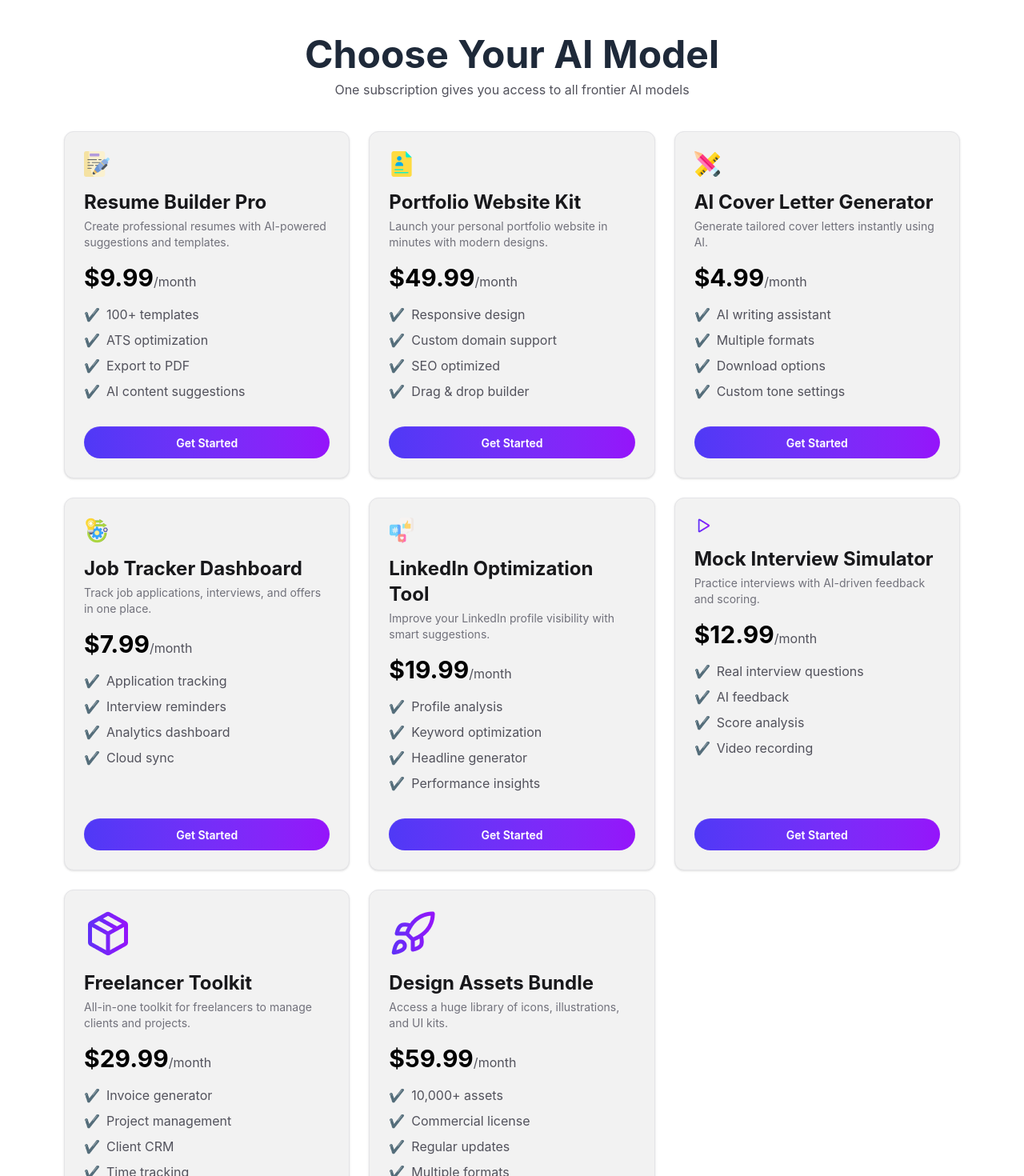
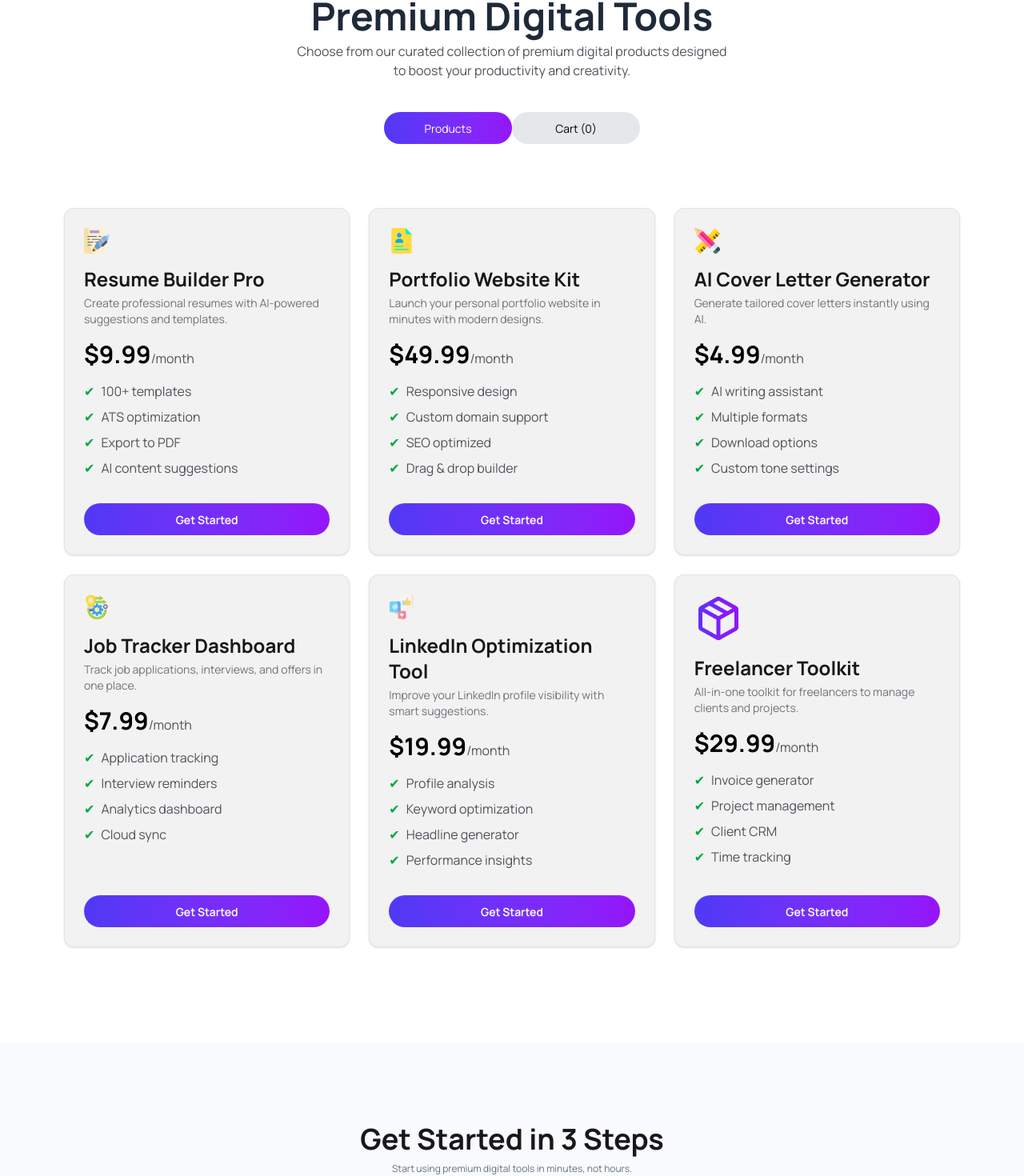
Before and after one commit to shimul811898/B-13-Assinment-no-6, a React (Vite) app: page / in a window 1280 px wide. Shown: the part 1248-2718 px from the top of the page at 80% size. Built offline with nearby package versions, Linux system fonts and the light colour scheme.

Commit message:
json data error fix,cart design and modelcard some change

```diff
--- a/public/Models.json
+++ b/public/Models.json
@@ -74,23 +74,9 @@
     ],
     "icon": "/assets/social-media.png"
   },
+
   {
     "id": 6,
-    "name": "Mock Interview Simulator",
-    "description": "Practice interviews with AI-driven feedback and scoring.",
-    "price": 12.99,
-    "billing": "monthly",
-    "tag": "new",
-    "features": [
-      "Real interview questions",
-      "AI feedback",
-      "Score analysis",
-      "Video recording"
-    ],
-    "icon": "/assets/Play.png"
-  },
-  {
-    "id": 7,
     "name": "Freelancer Toolkit",
     "description": "All-in-one toolkit for freelancers to manage clients and projects.",
     "price": 29.99,
@@ -103,20 +89,6 @@
       "Time tracking"
     ],
     "icon": "/assets/package.png"
-  },
-  {
-    "id": 8,
-    "name": "Design Assets Bundle",
-    "description": "Access a huge library of icons, illustrations, and UI kits.",
-    "price": 59.99,
-    "billing": "one-time",
-    "tag": "best",
-    "features": [
-      "10,000+ assets",
-      "Commercial license",
-      "Regular updates",
-      "Multiple formats"
-    ],
-    "icon": "/assets/rocket.png"
   }
+
 ]
--- a/src/App.jsx
+++ b/src/App.jsx
@@ -12,7 +12,7 @@ import Cart from "./component/Cart";
 import ModelCard from "./component/ModelCard";
 
 
-const  data = await fetch("/Models.json").then(res => res.json());
+const data = await fetch("/Models.json").then(res => res.json());
 
 
 const App = () => {
@@ -26,18 +26,25 @@ const App = () => {
       <Status />
 
 
-      <div className="tabs tabs-box justify-center bg-transparent ">
+      <div className="tabs  justify-center bg-transparent  ">
         <input
           type="radio"
           name="my_tabs_1"
-          className="tab rounded-full w-40"
-          aria-label="Models"
+          className={`tab rounded-full w-40 hover:scale-90 transition duration-500 ${activeTab === "model"
+              ? "bg-linear-to-r from-[#4F39F6] to-[#9514FA] text-white"
+              : "bg-gray-200 text-black"
+            }`}
+          aria-label="Products"
           onClick={() => setActiveTab("model")}
           defaultChecked />
         <input
           type="radio"
           name="my_tabs_1"
-          className="tab rounded-full w-40"
+
+          className={`tab rounded-full w-40 hover:scale-90 transition duration-500 ${activeTab === "cart"
+              ? "bg-linear-to-r from-[#4F39F6] to-[#9514FA]  text-white"
+              : "bg-gray-200 text-black"
+            }`}
           aria-label={`Cart (${carts.length})`}
           onClick={() => setActiveTab("cart")}
         />
--- a/src/component/Cart.jsx
+++ b/src/component/Cart.jsx
@@ -10,12 +10,12 @@ const Cart = ({ carts, setCarts }) => {
 
   const removeCart = (id) => {
     setCarts(carts.filter(item => item.id !== id));
-    toast.info("Item removed");
+    toast.success("Card removed");
   };
 
   return (
     <div className="max-w-4xl mx-auto p-10">
-      <h1 className="text-3xl font-bold mb-8">Shopping Cart</h1>
+      <h1 className="text-3xl font-bold mb-8">Your Cart</h1>
 
       {carts.length === 0 ? (
         <div className="text-center py-20 bg-zinc-100 rounded-2xl text-zinc-400 font-bold">
@@ -23,29 +23,33 @@ const Cart = ({ carts, setCarts }) => {
         </div>
       ) : (
         <>
-          <div className="space-y-4">
+         <div className="border border-zinc-200 p-4 rounded-lg">
+           <div className="space-y-4">
             {carts.map((item) => (
-              <div key={item.id} className="flex items-center justify-between border p-4 rounded-xl bg-white shadow-sm">
+              <div key={item.id} className="flex items-center justify-between  p-4 rounded-lg bg-zinc-100 shadow-sm">
                 <div className="flex items-center gap-4">
-                  <span className="text-3xl">{item.icon}</span>
+                  <img src={item.icon} alt={item.name} className="w-16 h-16 object-contain" />
                   <h2 className="text-xl font-bold">{item.name}</h2>
                 </div>
                 <div className="flex items-center gap-6">
                   <span className="text-2xl font-bold">${item.price}</span>
-                  <button onClick={() => removeCart(item.id)} className="btn btn-circle btn-sm btn-error">✕</button>
+                  <button onClick={() => removeCart(item.id)} className="btn text-red-500 hover:text-red-700 border-none bg-transparent hover:bg-transparent">
+                    Remove
+                    </button>
                 </div>
               </div>
             ))}
           </div>
 
-          <div className="flex justify-between bg-zinc-900 text-white p-6 mt-10 rounded-xl text-2xl font-bold">
+          <div className="flex justify-between  text-zinc-600 p-6 mt-5 rounded-xl text-xl font-bold">
             <span>Total</span>
-            <span>${totalPrice.toFixed(2)}</span>
+            <span className="text-black">${totalPrice.toFixed(2)}</span>
           </div>
 
-          <button onClick={handleCheckout} className="btn w-full mt-6 bg-red-500 hover:bg-red-600 text-white text-xl py-4 h-auto rounded-xl border-none">
+          <button onClick={handleCheckout} className="btn w-full rounded-full bg-gradient-to-r from-[#4F39F6] to-[#9514FA] text-white mt-2 border-none hover:scale-105 transition-transform">
             Proceed to Checkout
           </button>
+         </div>
         </>
       )}
     </div>
--- a/src/component/Footer.jsx
+++ b/src/component/Footer.jsx
@@ -34,7 +34,7 @@ const Footer = () => {
                 <div className="space-y-2">
                     <p className="text-lg font-semibold">Social Links</p>
 
-                    <div className="grid grid-cols-3 gap-6">
+                    <div className="grid sm:grid-cols-1  md:grid-cols-3 gap-6">
                         <div className="bg-white rounded-full w-12 h-12 flex items-center justify-center">
                             <img className="w-6 h-6" src="assets\Instagram.png" alt="Instagram" />
                         </div>
@@ -57,7 +57,7 @@ const Footer = () => {
                 <div className="max-w-5xl mx-auto px-4">
                     <hr className="border-t border-gray-700" />
                 </div>
-                <div className="grid grid-cols-2 p-3 gap-60 mx-auto max-w-5xl text-gray-400 text-[16px]">
+                <div className="grid sm:grid-cols-1 md:grid-cols-2 p-2 md:gap-60 mx-auto max-w-5xl text-gray-400 text-[16px]">
                     <div>
                         <p>© 2026 Digitools. All rights reserved.</p>
                     </div>
--- a/src/component/ModelCard.jsx
+++ b/src/component/ModelCard.jsx
@@ -10,11 +10,11 @@ const ModelCard = ({ model, carts, setCarts }) => {
     }
 
     setCarts([...carts, model]);
-    toast.success(`${model.name} added successfully!`);
+    toast.success("Item added to cart!");
   };
 
   return (
-    <div className="bg-[#F2F2F2] p-6 rounded-xl flex flex-col justify-between h-full shadow-sm border border-zinc-200">
+    <div className="bg-[#F2F2F2] p-6 rounded-xl flex flex-col justify-between h-full shadow-sm border border-zinc-200 hover:scale-105 transition duration-300">
       <div className="space-y-4">
         <div className="text-4xl">
           <img src={model.icon} alt={model.name} />
--- a/src/component/Models.jsx
+++ b/src/component/Models.jsx
@@ -8,15 +8,6 @@ const Models = ({ carts, setCarts , data }) => {
 
   return (
     <section className="py-20 max-w-6xl mx-auto px-4">
-      <div className="text-center mb-10">
-        <h2 className="text-4xl md:text-5xl font-bold text-gray-800">
-          Choose Your AI Model
-        </h2>
-        <p className="mt-2 text-zinc-600">
-          One subscription gives you access to all frontier AI models
-        </p>
-      </div>
-
       <div className="grid grid-cols-1 md:grid-cols-2 lg:grid-cols-3 gap-6">
         {data?.map((model) => (
           <ModelCard
--- a/src/component/NavBar.jsx
+++ b/src/component/NavBar.jsx
@@ -29,7 +29,7 @@ const NavBar = () => {
         <div>
           <p className="md:display-none">login <i class="fa-solid fa-cart-shopping"></i></p>
         </div>
-        <a className="btn bg-[rgb(127,66,255)] rounded-full text-white">Get Started</a>
+        <a className="btn bg-[rgb(127,66,255)] rounded-full text-white p-2">Get Started</a>
       </div>
     </div>
   );
--- a/src/component/Status.jsx
+++ b/src/component/Status.jsx
@@ -1,6 +1,7 @@
 const Status = () => {
   return (
-    <div className="bg-linear-to-r p-10 md:p-15 from-[#4F39F6] to-[#9514FA] flex justify-center items-center mt-10">
+   <div className="space-y-20">
+     <div className="bg-linear-to-r p-10 md:p-15 from-[#4F39F6] to-[#9514FA] flex justify-center items-center mt-10">
       <div className="max-w-5xl  mx-auto grid grid-cols-1 md:grid-cols-3 gap-6 md:gap-40 text-center text-white ">
         <div className="border-b md:border-b-0 md:border-r border-white/30 pb-8 md:pb-0 md:px-16">
           <h1 className="text-5xl md:text-6xl font-bold mb-2">50K+</h1>
@@ -27,7 +28,17 @@ const Status = () => {
       <div>
 
       </div>
+
     </div>
+    <div className="text-center mb-10">
+        <h2 className="text-4xl md:text-5xl font-bold text-gray-800">
+          Premium Digital Tools
+        </h2>
+        <p className="mt-2 text-zinc-600 text-[16px]">
+          Choose from our curated collection of premium digital products designed <br /> to boost your productivity and creativity.
+        </p>
+      </div>
+   </div>
   );
 };
 
--- a/src/component/Transparent.jsx
+++ b/src/component/Transparent.jsx
@@ -26,7 +26,7 @@ const Transparent = () => {
                         </div>
                     </div>
                     <div className="max-w-full mx-auto text-center mt-20">
-                        <button className="btn rounded-full bg-gradient-to-r from-[#4F39F6] to-[#9514FA] text-white px-20">Get Started Free</button>
+                        <button className="btn rounded-full  bg-gradient-to-r from-[#4F39F6] to-[#9514FA] text-white px-19 hover:scale-105 transition duration-300">Get Started Free</button>
                     </div>
                 </div>
 
@@ -34,7 +34,7 @@ const Transparent = () => {
                 <div>
                     <div className="bg-gradient-to-r from-[#4F39F6] to-[#9514FA] rounded-lg mt-6">
                         <div className="flex justify-center">
-                            <h3 className="text-[#BB4D00] bg-[#FEF3C6] rounded-full py-1 px-3 text-center max-w-30 -mt-4">Most Popular</h3>
+                            <h3 className="text-[#BB4D00] bg-[#FEF3C6] rounded-full py-2 px-2 text-center max-w-30 -mt-4">Most Popular</h3>
                         </div>
                     <div className="space-y-4 p-6">
                         <div className="space-y-6">
@@ -54,8 +54,8 @@ const Transparent = () => {
                             <p className="text-[16px] text-white"><span className="text-white"><i class="fa-solid fa-check"></i></span> Advanced analytics</p>
                         </div>
                     </div>
-                    <button className="btn rounded-full px-20 bg-white">
-                        <span className="bg-gradient-to-r from-[#4F39F6] to-[#9514FA] bg-clip-text text-transparent">
+                    <button className="btn rounded-full px-20 bg-white hover:scale-105 transition duration-300">
+                        <span className="bg-gradient-to-r from-[#4F39F6] to-[#9514FA] bg-clip-text text-transparent ">
                             Start Pro Trial
                         </span>
                     </button>
@@ -81,7 +81,7 @@ const Transparent = () => {
                             <p className="text-[16px] text-[#627382]"><span className="text-green-600"><i class="fa-solid fa-check"></i></span> Custom branding</p>
                         </div>
                     </div>
-                    <div className="max-w-full mx-auto text-center mt-10">
+                    <div className="max-w-full mx-auto text-center mt-10 hover:scale-105 transition duration-300">
                         <button className="btn rounded-full bg-gradient-to-r from-[#4F39F6] to-[#9514FA] text-white px-20">Contact Sales</button>
                     </div>
                 </div>
--- a/src/component/Workflow.jsx
+++ b/src/component/Workflow.jsx
@@ -1,6 +1,6 @@
 const Workflow = () => {
     return (
-        <div className=" bg-gradient-to-r from-[#4F39F6] to-[#9514FA] text-white text-center py-16 px-4 ">
+        <div className=" bg-gradient-to-r from-[#4F39F6] to-[#9514FA] text-white text-center py-16 px-4  ">
             <div className="max-w-5xl mx-auto space-y-6">
                 <h1 className="text-3xl font-bold">Ready to Transform Your Workflow?</h1>
                 <p className="text-[16px]">Join thousands of professionals who are already using Digitools to work smarter.<br />Start your free trial today.</p>
--- a/src/index.css
+++ b/src/index.css
@@ -1,2 +1,9 @@
+@import url('https://fonts.googleapis.com/css2?family=Manrope:wght@200..800&display=swap');
+
 @import "tailwindcss";
 @plugin "daisyui";
+
+
+*{
+    font-family: "Manrope", sans-serif;
+}
```
